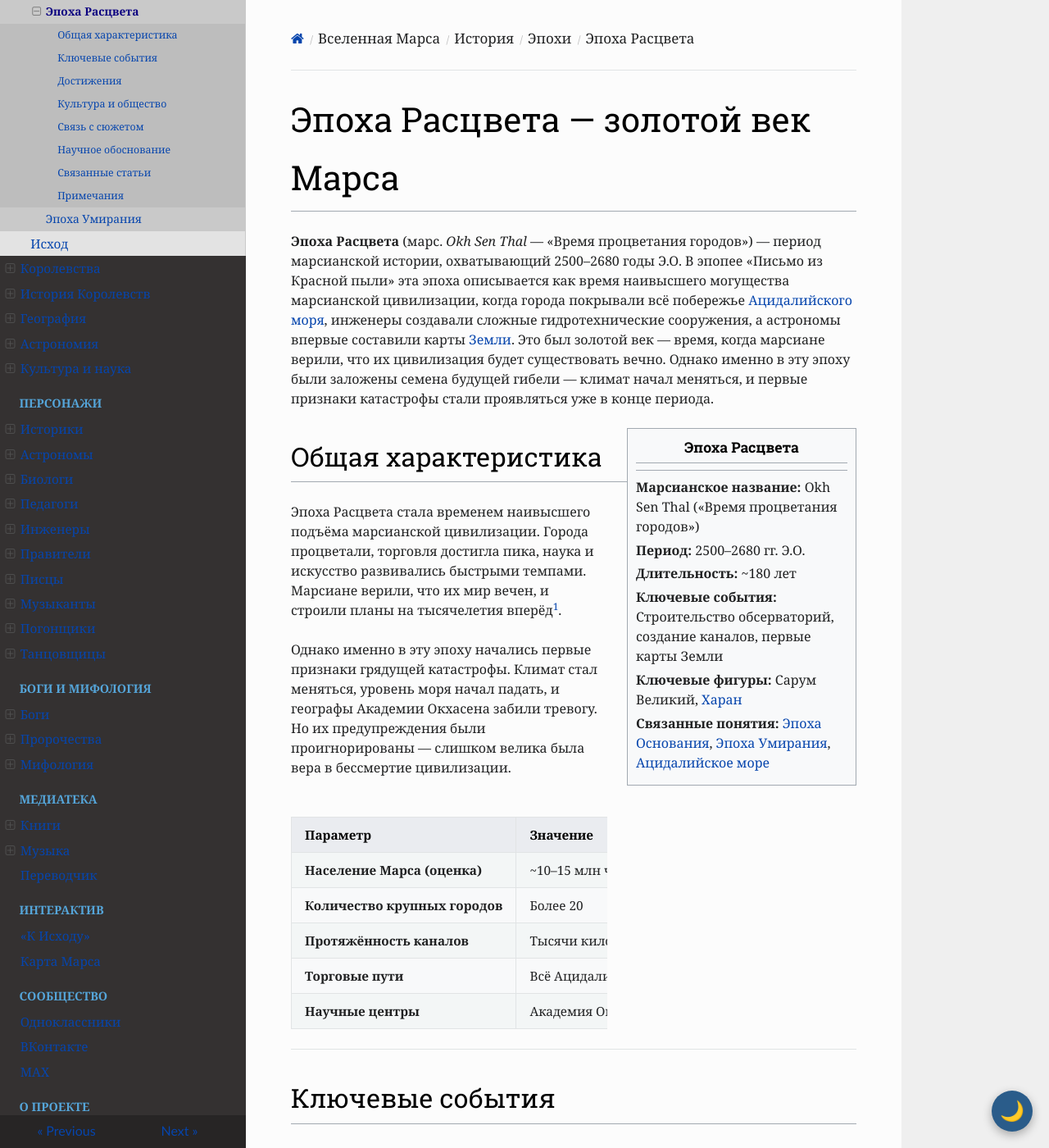
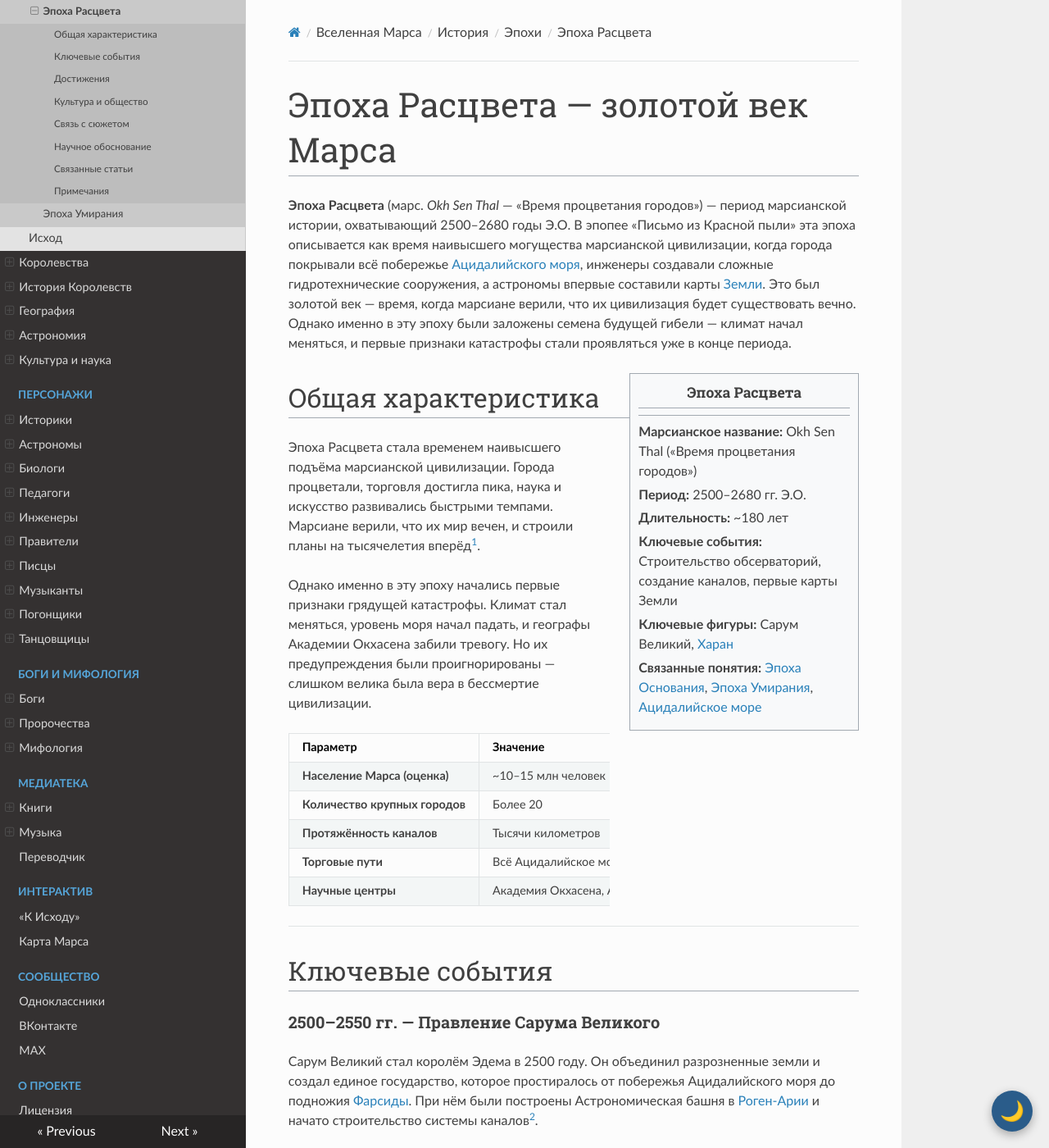
Before and after one commit to ivanhohlov14-bit/mars-encyclopedia, an MkDocs documentation site: the page built from docs/history/epokha-rascveta.md, in a window 1280 px wide and 1400 px high. Shown: the whole window at 82% size. Built offline with MkDocs 1.6.1, drawn with Linux system fonts in a browser that asks for light colours; nearby versions of some CDN libraries.

Commit message:
Update extra.css

```diff
--- a/docs/stylesheets/extra.css
+++ b/docs/stylesheets/extra.css
@@ -1,57 +1,12 @@
 /* ==========================================
-   БАЗОВЫЕ СТИЛИ ДЛЯ МАРСИАНСКОЙ ЭНЦИКЛОПЕДИИ
+   СТИЛИ ДЛЯ МАРСИАНСКОЙ ЭНЦИКЛОПЕДИИ (ТОЛЬКО СВЕТЛАЯ ТЕМА)
    ========================================== */
-
-body {
-  font-family: 'Georgia', 'Times New Roman', serif;
-  font-size: 17px;
-  line-height: 1.7;
-  color: #202122;
-  background: #ffffff;
-}
 
 /* --- ОСНОВНОЙ КОНТЕНТ --- */
 .md-content {
   max-width: 1100px !important;
   margin: 0 auto !important;
   padding: 2.5rem 3.5rem !important;
-  background: #ffffff !important;
-  color: #202122 !important;
-}
-
-/* --- ЛОГОТИП (всегда белый фон) --- */
-.md-header__button.md-logo img,
-.md-header__button.md-logo svg {
-  background: #ffffff !important;
-  border-radius: 4px !important;
-  padding: 4px !important;
-}
-
-/* --- БОКОВАЯ ПАНЕЛЬ (светлая) --- */
-.md-sidebar--primary {
-  background: #f8f9fa !important;
-  border-right: 1px solid #eaecf0 !important;
-}
-
-.md-sidebar--primary .md-nav {
-  background: #f8f9fa !important;
-}
-
-.md-sidebar--primary .md-nav__link {
-  color: #202122 !important;
-}
-
-/* Убираем подсветку при наведении */
-.md-sidebar--primary .md-nav__link:hover {
-  background: transparent !important;
-  color: #202122 !important;
-}
-
-/* --- ПОИСК --- */
-.md-search__input {
-  background: #f8f9fa !important;
-  border: 1px solid #eaecf0 !important;
-  color: #202122 !important;
 }
 
 /* --- ЗАГОЛОВКИ --- */
@@ -60,7 +15,6 @@ h1 {
   font-size: 2.6rem;
   border-bottom: 1px solid #a2a9b1;
   padding-bottom: 0.3rem;
-  color: #000000 !important;
 }
 h2 {
   font-weight: normal;
@@ -68,41 +22,6 @@ h2 {
   border-bottom: 1px solid #a2a9b1;
   padding-bottom: 0.2rem;
   margin-top: 2rem;
-  color: #000000 !important;
-}
-h3, h4, h5, h6 {
-  color: #000000 !important;
-}
-
-/* --- ССЫЛКИ --- */
-a {
-  color: #0645ad !important;
-  text-decoration: none;
-}
-a:hover {
-  color: #0b0080 !important;
-  text-decoration: underline;
-}
-
-/* --- ТАБЛИЦЫ --- */
-table {
-  border-collapse: collapse;
-  margin: 1.5rem 0;
-  width: 100%;
-  border: 1px solid #a2a9b1;
-}
-table th {
-  background: #eaecf0;
-  font-weight: bold;
-  padding: 0.6rem 0.8rem;
-  border: 1px solid #a2a9b1;
-}
-table td {
-  padding: 0.5rem 0.8rem;
-  border: 1px solid #a2a9b1;
-}
-table tr:nth-child(even) {
-  background: #f8f9fa;
 }
 
 /* --- ИНФОБОКСЫ --- */
@@ -132,139 +51,12 @@ table tr:nth-child(even) {
   margin: 0.3rem 0;
 }
 
-/* --- ЦИТАТЫ --- */
-blockquote {
-  background: #f8f9fa;
-  border-left: 4px solid #a2a9b1;
-  padding: 0.8rem 1.5rem;
-  font-style: italic;
-  color: #404244;
-}
-
 /* --- СКРЫВАЕМ ФУТЕР --- */
 .md-footer__inner {
   display: none !important;
 }
 .md-footer {
   display: none !important;
-}
-
-/* ==========================================
-   ТЁМНАЯ ТЕМА
-   ========================================== */
-
-[data-theme="dark"] {
-  --bg-dark: #0d1117;
-  --text-dark: #e6edf3;
-  --border-dark: #30363d;
-  --link-dark: #58a6ff;
-  --block-dark: #161b22;
-  --sidebar-dark: #0d1117;
-}
-
-/* --- ВСЯ СТРАНИЦА (тёмная) --- */
-[data-theme="dark"] body,
-[data-theme="dark"] .md-content,
-[data-theme="dark"] .md-main {
-  background: var(--bg-dark) !important;
-  color: var(--text-dark) !important;
-}
-
-/* --- ВЕСЬ ТЕКСТ В СТАТЬЕ (тёмный) --- */
-[data-theme="dark"] .md-content p,
-[data-theme="dark"] .md-content li,
-[data-theme="dark"] .md-content div,
-[data-theme="dark"] .md-content span {
-  color: var(--text-dark) !important;
-}
-
-/* --- ЗАГОЛОВКИ (тёмные) --- */
-[data-theme="dark"] h1,
-[data-theme="dark"] h2,
-[data-theme="dark"] h3,
-[data-theme="dark"] h4,
-[data-theme="dark"] h5,
-[data-theme="dark"] h6 {
-  color: var(--text-dark) !important;
-  border-bottom-color: var(--border-dark) !important;
-}
-
-/* --- ССЫЛКИ (тёмные) --- */
-[data-theme="dark"] a {
-  color: var(--link-dark) !important;
-}
-[data-theme="dark"] a:hover {
-  color: #79c0ff !important;
-}
-
-/* --- БОКОВАЯ ПАНЕЛЬ (тёмная) --- */
-[data-theme="dark"] .md-sidebar--primary {
-  background: var(--sidebar-dark) !important;
-  border-right: 1px solid var(--border-dark) !important;
-}
-
-[data-theme="dark"] .md-sidebar--primary .md-nav {
-  background: var(--sidebar-dark) !important;
-}
-
-[data-theme="dark"] .md-sidebar--primary .md-nav__link {
-  color: var(--text-dark) !important;
-}
-
-[data-theme="dark"] .md-sidebar--primary .md-nav__link:hover {
-  background: transparent !important;
-  color: var(--text-dark) !important;
-}
-
-/* --- ПОИСК (тёмный) --- */
-[data-theme="dark"] .md-search__input {
-  background: var(--block-dark) !important;
-  color: var(--text-dark) !important;
-  border-color: var(--border-dark) !important;
-}
-
-/* --- ЛОГОТИП (всегда белый, даже в тёмной) --- */
-[data-theme="dark"] .md-header__button.md-logo img,
-[data-theme="dark"] .md-header__button.md-logo svg {
-  background: #ffffff !important;
-}
-
-/* --- ТАБЛИЦЫ (тёмные) --- */
-[data-theme="dark"] table {
-  background: var(--bg-dark) !important;
-  border-color: var(--border-dark) !important;
-  color: var(--text-dark) !important;
-}
-[data-theme="dark"] table th {
-  background: var(--block-dark) !important;
-  color: var(--text-dark) !important;
-  border-color: var(--border-dark) !important;
-}
-[data-theme="dark"] table td {
-  background: var(--bg-dark) !important;
-  color: var(--text-dark) !important;
-  border-color: var(--border-dark) !important;
-}
-[data-theme="dark"] table tr:nth-child(even) td {
-  background: var(--block-dark) !important;
-}
-
-/* --- ИНФОБОКСЫ (тёмные) --- */
-[data-theme="dark"] .infobox {
-  background: var(--block-dark) !important;
-  border-color: var(--border-dark) !important;
-  color: var(--text-dark) !important;
-}
-[data-theme="dark"] .infobox h3 {
-  border-bottom-color: var(--border-dark) !important;
-  color: var(--text-dark) !important;
-}
-
-/* --- ЦИТАТЫ (тёмные) --- */
-[data-theme="dark"] blockquote {
-  background: var(--block-dark) !important;
-  border-left-color: var(--border-dark) !important;
-  color: var(--text-dark) !important;
 }
 
 /* ==========================================
@@ -280,17 +72,12 @@ blockquote {
     width: 100% !important;
     margin: 1rem 0 !important;
   }
-  .infobox img {
-    max-width: 100% !important;
-    height: auto !important;
-  }
 }
 
 @media (max-width: 768px) {
   .md-content {
     padding: 1rem 1.2rem !important;
     font-size: 15px !important;
-    line-height: 1.6 !important;
   }
   h1 {
     font-size: 1.8rem !important;
@@ -298,19 +85,12 @@ blockquote {
   h2 {
     font-size: 1.4rem !important;
   }
-  h3 {
-    font-size: 1.2rem !important;
-  }
   .infobox {
     float: none !important;
     width: 100% !important;
     margin: 0 0 1rem 0 !important;
     padding: 0.8rem 1rem !important;
     font-size: 0.85rem !important;
-  }
-  .infobox img {
-    max-width: 100% !important;
-    height: auto !important;
   }
   table {
     font-size: 0.8rem !important;
@@ -335,9 +115,6 @@ blockquote {
   h2 {
     font-size: 1.2rem !important;
   }
-  h3 {
-    font-size: 1.1rem !important;
-  }
   .infobox {
     padding: 0.6rem 0.8rem !important;
     font-size: 0.8rem !important;
```
